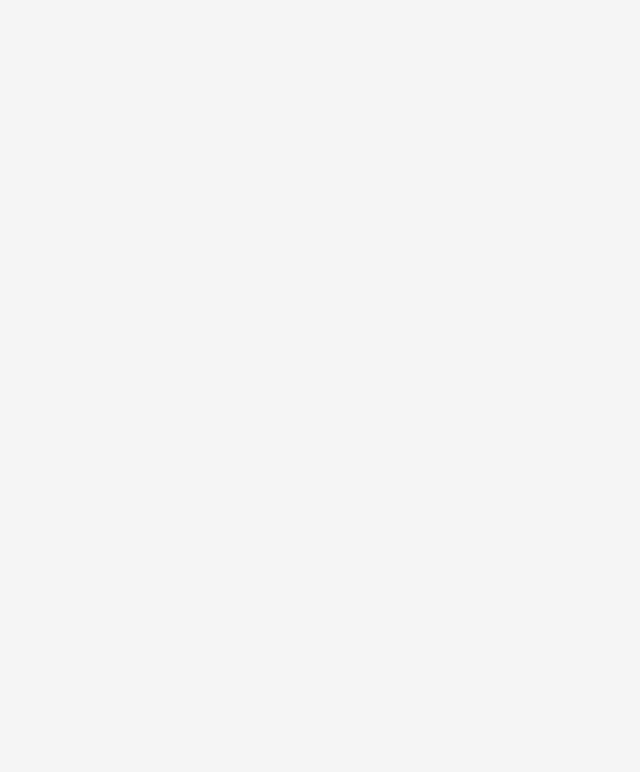
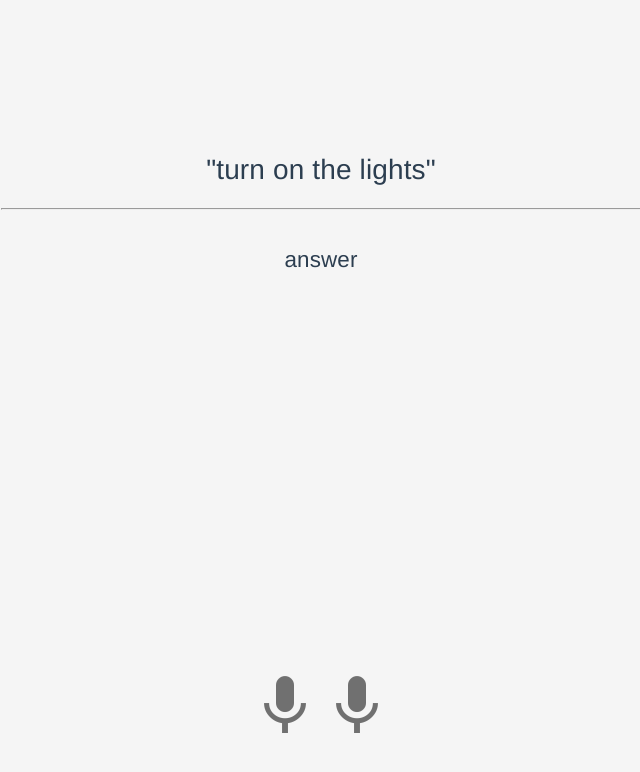
Before and after one commit to axbg/workshop-itfest-2019, a Vue app in the folder front/: page /#/ in a window 1280 px wide. Shown: the top 772 px of the page, without its empty margins (319-959 px from the left). Built offline with nearby package versions, Linux system fonts and the light colour scheme.

Commit message:
Implemented home structure

```diff
--- a/front/src/App.vue
+++ b/front/src/App.vue
@@ -19,23 +19,10 @@ html, body, #app {
   color: #2c3e50;
 }
 
-#nav {
-  padding: 30px;
-}
-
-#nav a {
-  font-weight: bold;
-  color: #2c3e50;
-}
-
-#nav a.router-link-exact-active {
-  color: #42b983;
-}
-
 .container {
   height: 100%;
   width: 100%;
   text-align: center;
-  background-color: whitesmoke;
+  background-color: white;
 }
 </style>
--- a/front/src/router/index.js
+++ b/front/src/router/index.js
@@ -24,7 +24,10 @@ const router = new VueRouter({
 
 router.beforeEach((to, from, next) => {
   if (to.name !== "login" /* &&check if loggedin */) {
-    if(from.name === "login") {
+    if (from.name === "login") {
+      next();
+    } else {
+      // next("login");
       next();
     }
   } else {
--- a/front/src/views/Home.vue
+++ b/front/src/views/Home.vue
@@ -1,20 +1,54 @@
 <template>
-  <div class="home">
-    <img alt="Vue logo" src="../assets/logo.png">
-    <br/>
-    <md-button class="btn md-raised md-accent">ITFest x Accenture</md-button>
+  <div class="home-container">
+    <p class="command">{{"\"" + command + "\""}}</p>
+    <hr class="horizontal-line" />
+    <p class="answer">answer</p>
+    <div class="switch" @click="listen">
+      <md-icon class="md-size-3x" :class="{active: isActive}">mic</md-icon>
+      <md-icon class="md-size-3x" :class="{active: isActive}">mic</md-icon>
+    </div>
   </div>
 </template>
 
 <script>
 export default {
-  name: 'home'
-}
+  name: "home",
+  data: () => ({
+    isActive: false,
+    command: "turn on the lights",
+    answer: "cool. done."
+  }),
+  methods: {
+    listen: function() {
+      this.isActive = !this.isActive;
+    }
+  }
+};
 </script>
 
 <style>
-.btn {
+.home-container {
+  width: 100%;
+  height: 100%;
+  background-color: whitesmoke;
   margin: 0 auto;
-  display: block;
+  display: inline-block;
+}
+.command {
+  margin-top: 20vh;
+  font-size: 2em;
+}
+.answer {
+  margin-top: 5vh;
+  font-size: 1.6em;
+}
+.horizontal-line {
+  width: 50%;
+}
+.switch {
+  margin-top: 50vh;
+}
+.active {
+  color: red !important;
 }
 </style>
```
